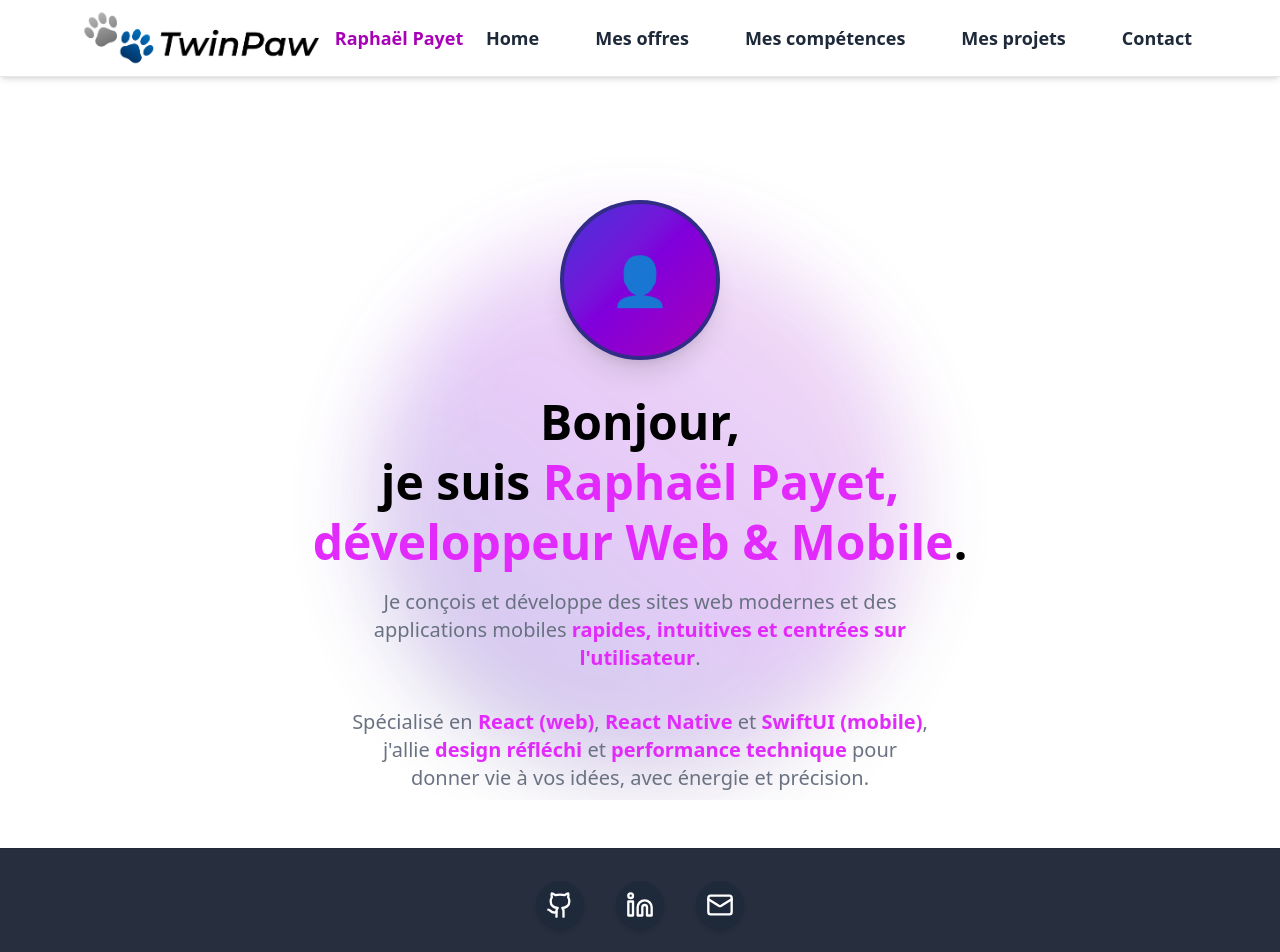
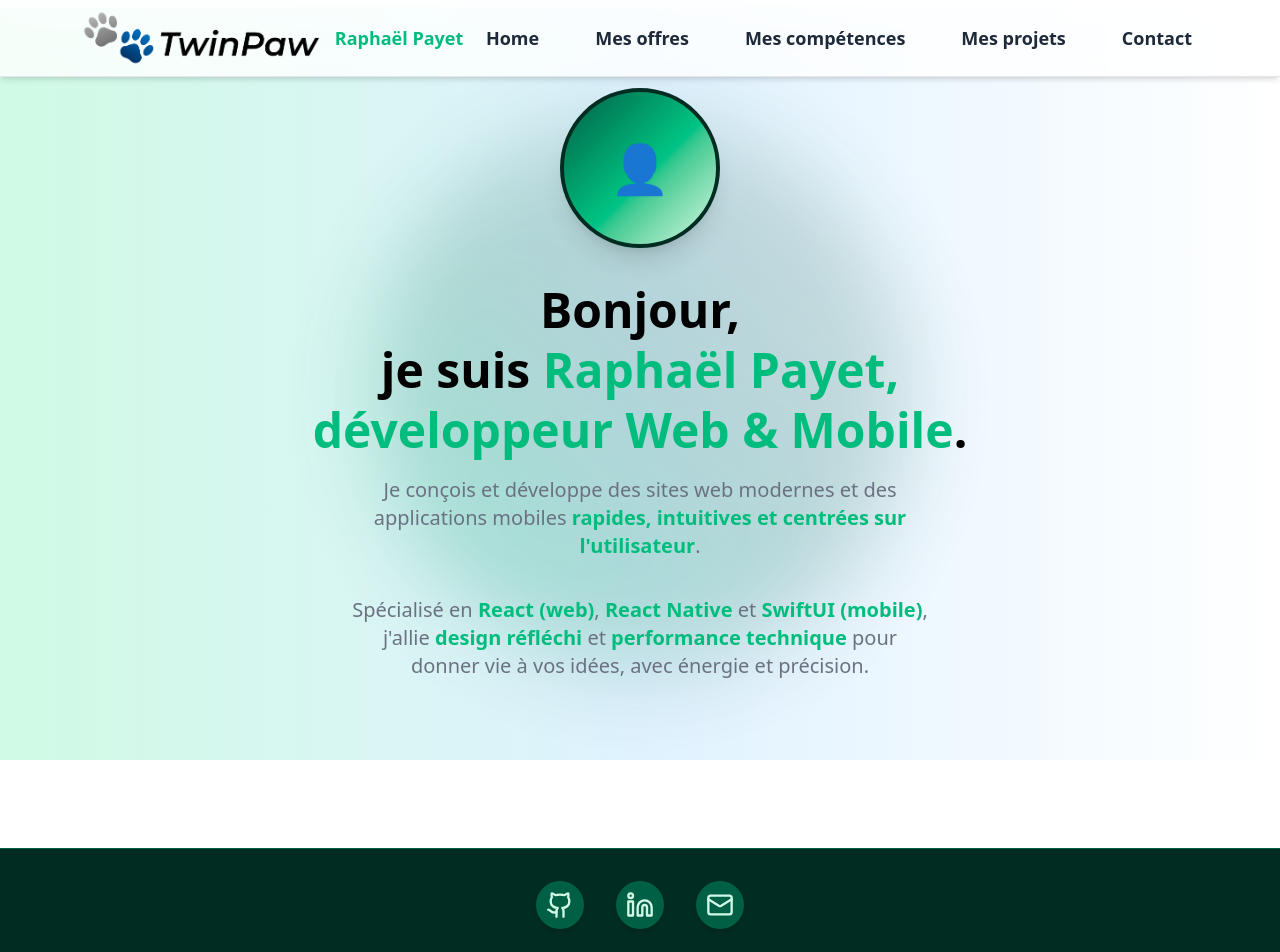
Before and after one commit to raphpay/Portfolio, a React (Vite) app: page / in a window 1280 px wide. Shown: the top 952 px of the page. Built offline with nearby package versions, Linux system fonts and the light colour scheme.

Commit message:
Change theme to mountain theme

```diff
--- a/src/App.tsx
+++ b/src/App.tsx
@@ -20,7 +20,7 @@ export default function App() {
     <div>
       <Navbar />
       <div
-        className="h-screen w-full overflow-y-scroll scroll-smooth snap-y snap-mandatory pt-16"
+        className="h-screen w-full overflow-y-scroll scroll-smooth snap-y snap-mandatory"
         style={{ WebkitOverflowScrolling: "touch" }}
       >
         {sections.map((section) => (
--- a/src/ui/components/AnimatedBackgroundShape.tsx
+++ b/src/ui/components/AnimatedBackgroundShape.tsx
@@ -17,7 +17,7 @@ const AnimatedBackgroundShape: React.FC = () => {
         }}
       >
         <motion.div
-          className="w-80 h-80 md:w-[32rem] md:h-[32rem] rounded-full bg-gradient-to-tr from-indigo-800/40 via-purple-700/30 to-fuchsia-700/20 blur-2xl shadow-2xl"
+          className="w-80 h-80 md:w-[32rem] md:h-[32rem] rounded-full bg-gradient-to-tr from-emerald-500/40 via-emerald-800/30 to-emerald-950/20 blur-2xl shadow-2xl dark:from-emerald-800/60 dark:via-emerald-950/40 dark:to-emerald-950/10"
           animate={{ rotate: [0, 10, -10, 0] }}
           transition={{ duration: 10, repeat: Infinity, ease: "easeInOut" }}
         />
--- a/src/ui/components/Footer.tsx
+++ b/src/ui/components/Footer.tsx
@@ -21,7 +21,7 @@ const socialLinks = [
 
 const Footer = () => {
   return (
-    <footer className="w-full bg-gray-900/90 text-white py-8 px-4 mt-12 border-t border-gray-800">
+    <footer className="w-full bg-emerald-950 text-white py-8 px-4 mt-12 border-t border-emerald-800 dark:bg-emerald-800 dark:border-emerald-950">
       <div className="max-w-4xl mx-auto flex flex-col items-center">
         <div className="flex flex-wrap justify-center gap-8 mb-4">
           {socialLinks.map((link) => (
@@ -31,11 +31,11 @@ const Footer = () => {
               target="_blank"
               rel="noopener noreferrer"
               aria-label={link.label}
-              className="flex items-center justify-center w-12 h-12 rounded-full bg-gray-800 hover:bg-fuchsia-700 transition-colors duration-200 shadow-md group"
-              whileHover={{ scale: 1.13, backgroundColor: "#C026D3" }}
+              className="flex items-center justify-center w-12 h-12 rounded-full bg-emerald-800 hover:bg-emerald-500 transition-colors duration-200 shadow-md group dark:bg-emerald-950 dark:hover:bg-emerald-800"
+              whileHover={{ scale: 1.05 }}
               whileTap={{ scale: 0.97 }}
             >
-              <span className="text-white group-hover:text-white">
+              <span className="text-emerald-100 group-hover:text-sky-100 transition-colors duration-200 dark:text-sky-100 dark:group-hover:text-emerald-100">
                 {link.icon}
               </span>
             </motion.a>
--- a/src/ui/components/Navbar.tsx
+++ b/src/ui/components/Navbar.tsx
@@ -46,7 +46,7 @@ const Navbar = () => {
     >
       <div className="max-w-6xl mx-auto px-4 py-2 flex items-center justify-between">
         {/* Logo and Brand */}
-        <span className="flex items-center gap-2 font-bold text-lg text-fuchsia-700">
+        <span className="flex items-center gap-2 font-bold text-lg text-emerald-500 dark:text-emerald-100">
           <img
             src={isLarge ? Logo : SmallLogo}
             alt="Logo"
@@ -60,8 +60,8 @@ const Navbar = () => {
               <motion.a
                 key={item.to}
                 href={`#${item.to}`}
-                className="text-gray-800 font-semibold text-base md:text-lg px-2 py-1 rounded transition-colors duration-200 hover:text-fuchsia-600 focus:text-fuchsia-600 focus:outline-none cursor-pointer"
-                whileHover={{ scale: 1.08, color: "#C026D3" }}
+                className="text-gray-800 font-semibold text-base md:text-lg px-2 py-1 rounded transition-colors duration-200 hover:text-emerald-500 focus:text-emerald-500 focus:outline-none cursor-pointer dark:hover:text-emerald-100 dark:focus:text-emerald-100"
+                whileHover={{ scale: 1.08, color: "#22c55e" }}
                 whileTap={{ scale: 0.96 }}
                 tabIndex={0}
                 onClick={(e) => {
@@ -81,18 +81,18 @@ const Navbar = () => {
               onClick={() => setOpen((v) => !v)}
             >
               <span
-                className="block w-7 h-0.5 bg-fuchsia-700 mb-1.5 rounded transition-all duration-300"
+                className="block w-7 h-0.5 bg-emerald-800 mb-1.5 rounded transition-all duration-300"
                 style={{
                   transform: open ? "rotate(45deg) translateY(7px)" : "none",
                 }}
               />
               <span
-                className={`block w-7 h-0.5 bg-fuchsia-700 mb-1.5 rounded transition-all duration-300 ${
+                className={`block w-7 h-0.5 bg-emerald-800 mb-1.5 rounded transition-all duration-300 ${
                   open ? "opacity-0" : ""
                 }`}
               />
               <span
-                className="block w-7 h-0.5 bg-fuchsia-700 rounded transition-all duration-300"
+                className="block w-7 h-0.5 bg-emerald-800 rounded transition-all duration-300"
                 style={{
                   transform: open ? "rotate(-45deg) translateY(-7px)" : "none",
                 }}
@@ -105,13 +105,13 @@ const Navbar = () => {
                   animate="visible"
                   exit="hidden"
                   variants={menuVariants}
-                  className="absolute top-full left-0 w-full bg-white/95 shadow-lg border-b border-gray-200 flex flex-col items-center py-4 gap-2 z-50"
+                  className="absolute top-full left-0 w-full bg-white/95 shadow-lg border-b border-emerald-950 flex flex-col items-center py-4 gap-2 z-50"
                 >
                   {navItems.map((item) => (
                     <motion.a
                       key={item.to}
                       href={`#${item.to}`}
-                      className="text-gray-800 font-semibold text-lg px-4 py-2 rounded transition-colors duration-200 hover:text-fuchsia-600 focus:text-fuchsia-600 focus:outline-none cursor-pointer w-full text-center"
+                      className="text-gray-800 font-semibold text-lg px-4 py-2 rounded transition-colors duration-200 hover:text-emerald-500 focus:text-emerald-500 focus:outline-none cursor-pointer w-full text-center dark:hover:text-emerald-100 dark:focus:text-emerald-100"
                       variants={itemVariants}
                       onClick={(e) => {
                         e.preventDefault();
--- a/src/ui/components/Section.tsx
+++ b/src/ui/components/Section.tsx
@@ -14,7 +14,7 @@ const Section: React.FC<SectionProps> = ({ children, id }) => {
     return (
       <motion.section
         id={id}
-        className="w-full min-h-screen flex items-center justify-center bg-white py-8"
+        className="w-full min-h-screen flex items-center justify-center bg-white pb-8"
         initial={{ opacity: 0, y: 60 }}
         animate={{ opacity: 1, y: 0 }}
         exit={{ opacity: 0, y: -40 }}
--- a/src/ui/section/HeroSection.tsx
+++ b/src/ui/section/HeroSection.tsx
@@ -1,22 +1,22 @@
 import React from "react";
 import AnimatedBackgroundShape from "../components/AnimatedBackgroundShape";
 
-const highlight = "font-bold text-fuchsia-500";
+const highlight = "font-bold text-emerald-500 dark:text-emerald-100";
 
 const HeroSection: React.FC = () => {
   return (
-    <section className="relative w-full min-h-screen flex flex-col items-center justify-center overflow-hidden px-2">
+    <section className="w-full bg-gradient-to-r from-emerald-100 via-sky-100 to-white py-20 px-4 relative overflow-hidden dark:bg-emerald-800">
       <AnimatedBackgroundShape />
       {/* Content */}
       <div className="relative z-10 flex flex-col items-center">
         {/* Profile Photo Placeholder */}
-        <div className="w-32 h-32 md:w-40 md:h-40 rounded-full bg-gradient-to-br from-indigo-700 via-purple-700 to-fuchsia-700 shadow-xl flex items-center justify-center mb-8 border-4 border-indigo-900">
+        <div className="w-32 h-32 md:w-40 md:h-40 rounded-full bg-gradient-to-br from-emerald-800 via-emerald-500 to-emerald-100 shadow-xl flex items-center justify-center mb-8 border-4 border-emerald-950">
           <span className="text-4xl md:text-5xl text-white font-bold select-none">
             👤
           </span>
         </div>
         {/* Headline */}
-        <h1 className="text-3xl md:text-5xl font-extrabold text-black text-center mb-4 leading-tight">
+        <h1 className="text-3xl md:text-5xl font-extrabold text-black text-center mb-4 leading-tight dark:text-white">
           Bonjour,<br></br> je suis{" "}
           <span className={highlight}>
             Raphaël Payet,<br></br>développeur Web & Mobile
@@ -24,7 +24,7 @@ const HeroSection: React.FC = () => {
           .
         </h1>
         {/* Description */}
-        <p className="text-lg md:text-xl text-gray-500 text-center max-w-xl font-medium mb-2">
+        <p className="text-lg md:text-xl text-gray-500 text-center max-w-xl font-medium mb-2 dark:text-sky-100">
           Je conçois et développe des sites web modernes et des applications
           mobiles{" "}
           <span className={highlight}>
@@ -32,7 +32,7 @@ const HeroSection: React.FC = () => {
           </span>
           .
         </p>
-        <p className="text-lg md:text-xl text-gray-500 text-center max-w-xl font-medium">
+        <p className="text-lg md:text-xl text-gray-500 text-center max-w-xl font-medium dark:text-sky-100">
           <br></br>
           Spécialisé en <span className={highlight}>React (web)</span>,{" "}
           <span className={highlight}>React Native</span> et{" "}
--- a/src/ui/section/ProjectsSection.tsx
+++ b/src/ui/section/ProjectsSection.tsx
@@ -52,7 +52,7 @@ export default function ProjectsSection() {
           {projects.map((project, idx) => (
             <motion.div
               key={project.title}
-              className="bg-gray-100 rounded-2xl shadow-xl p-8 flex flex-col justify-between items-center h-full min-h-[440px] transition-transform duration-300 hover:-translate-y-2 hover:shadow-2xl hover:bg-gray-50 group"
+              className="bg-white rounded-2xl border border-emerald-100 shadow-[0_6px_12px_rgba(16,185,129,0.25)] p-8 flex flex-col justify-between items-center h-full min-h-[440px] transition-transform duration-300 hover:-translate-y-2 hover:bg-emerald-100/20 group dark:bg-emerald-950/80 dark:border-sky-100/60"
               initial={{ opacity: 0, y: 40 }}
               whileInView={{ opacity: 1, y: 0 }}
               viewport={{ once: true, amount: 0.3 }}
```
Also changed, not shown: src/ui/section/ContactSection.tsx (+4 -4 lines), src/ui/section/OffersSection.tsx (+7 -7 lines), src/ui/section/SkillsSection.tsx (+6 -3 lines).
